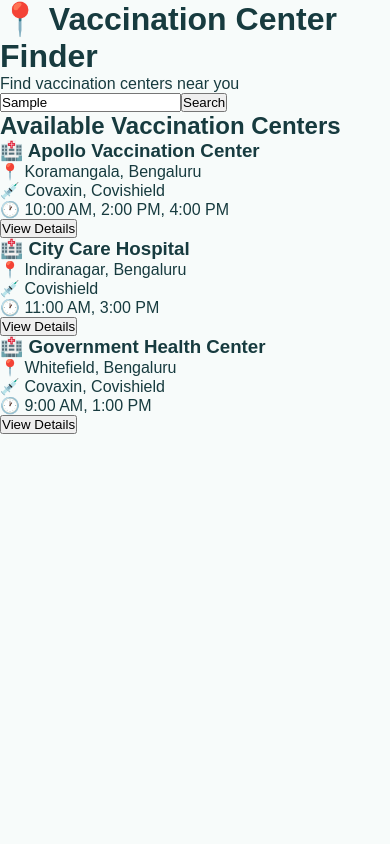
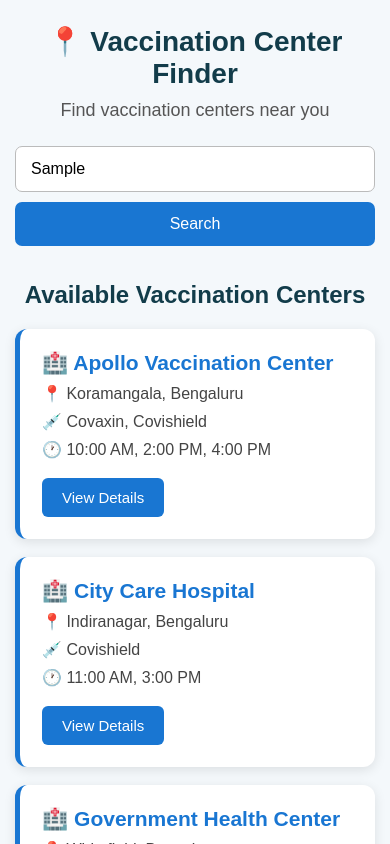
Before and after one commit to shrinidhi-31/vaccination-management-system, a React (Vite) app: page /center-finder in a window 390 px wide. Both pictures are taken after typing "Sample" into the empty fields and a click on the button "Search". Shown: the top 844 px of the page. Built offline with nearby package versions, Linux system fonts and the light colour scheme.

Commit message:
Complete vaccination center finder

```diff
--- a/src/App.css
+++ b/src/App.css
@@ -11,6 +11,7 @@
   &:hover {
     border-color: var(--accent-border);
   }
+
   &:focus-visible {
     outline: 2px solid var(--accent);
     outline-offset: 2px;
@@ -42,8 +43,8 @@
     z-index: 1;
     top: 34px;
     height: 28px;
-    transform: perspective(2000px) rotateZ(300deg) rotateX(44deg) rotateY(39deg)
-      scale(1.4);
+    transform: perspective(2000px) rotateZ(300deg) rotateX(44deg)
+      rotateY(39deg) scale(1.4);
   }
 
   .vite {
@@ -51,8 +52,8 @@
     top: 107px;
     height: 26px;
     width: auto;
-    transform: perspective(2000px) rotateZ(300deg) rotateX(40deg) rotateY(39deg)
-      scale(0.8);
+    transform: perspective(2000px) rotateZ(300deg) rotateX(40deg)
+      rotateY(39deg) scale(0.8);
   }
 }
 
@@ -78,6 +79,7 @@
   & > div {
     flex: 1 1 0;
     padding: 32px;
+
     @media (max-width: 1024px) {
       padding: 24px 20px;
     }
@@ -130,6 +132,7 @@
     &:hover {
       box-shadow: var(--shadow);
     }
+
     .button-icon {
       height: 18px;
       width: 18px;
@@ -156,6 +159,7 @@
 #spacer {
   height: 88px;
   border-top: 1px solid var(--border);
+
   @media (max-width: 1024px) {
     height: 48px;
   }
@@ -167,7 +171,7 @@
 
   &::before,
   &::after {
-    content: '';
+    content: "";
     position: absolute;
     top: -4.5px;
     border: 5px solid transparent;
@@ -177,8 +181,152 @@
     left: 0;
     border-left-color: var(--border);
   }
+
   &::after {
     right: 0;
     border-right-color: var(--border);
   }
 }
+
+/* =================================
+   VACCINATION CENTER FINDER
+   ================================= */
+
+.center-finder {
+  min-height: 100vh;
+  padding: 40px 20px;
+  background: #f4f8fb;
+  text-align: center;
+  box-sizing: border-box;
+}
+
+.center-finder h1 {
+  color: #123c4a;
+  font-size: 40px;
+  margin: 0 0 10px;
+}
+
+.center-finder > p {
+  color: #555;
+  font-size: 18px;
+  margin-bottom: 25px;
+}
+
+/* Search Box */
+
+.search-box {
+  display: flex;
+  justify-content: center;
+  align-items: center;
+  gap: 10px;
+  margin: 25px auto 35px;
+  max-width: 650px;
+}
+
+.search-box input {
+  flex: 1;
+  min-width: 0;
+  padding: 13px 15px;
+  font-size: 16px;
+  border: 1px solid #bbb;
+  border-radius: 7px;
+  outline: none;
+  background: white;
+}
+
+.search-box input:focus {
+  border-color: #1976d2;
+}
+
+.search-box button {
+  padding: 13px 24px;
+  background: #1976d2;
+  color: white;
+  border: none;
+  border-radius: 7px;
+  font-size: 16px;
+  cursor: pointer;
+}
+
+.search-box button:hover {
+  background: #125ca8;
+}
+
+/* Center List */
+
+.center-list {
+  width: 100%;
+  max-width: 850px;
+  margin: 0 auto;
+}
+
+.center-list h2 {
+  color: #123c4a;
+  margin-bottom: 20px;
+}
+
+/* Center Cards */
+
+.center-card {
+  background: white;
+  padding: 22px;
+  margin: 18px 0;
+  border-radius: 12px;
+  text-align: left;
+  box-shadow: 0 3px 12px rgba(0, 0, 0, 0.1);
+  border-left: 5px solid #1976d2;
+}
+
+.center-card h3 {
+  color: #1976d2;
+  margin-top: 0;
+  font-size: 21px;
+}
+
+.center-card p {
+  color: #444;
+  margin: 9px 0;
+  font-size: 16px;
+}
+
+/* View Details Button */
+
+.center-card button {
+  margin-top: 10px;
+  padding: 11px 20px;
+  background: #1976d2;
+  color: white;
+  border: none;
+  border-radius: 6px;
+  cursor: pointer;
+  font-size: 15px;
+}
+
+.center-card button:hover {
+  background: #125ca8;
+}
+
+/* Mobile Responsive */
+
+@media (max-width: 600px) {
+  .center-finder {
+    padding: 25px 15px;
+  }
+
+  .center-finder h1 {
+    font-size: 28px;
+  }
+
+  .search-box {
+    flex-direction: column;
+  }
+
+  .search-box input {
+    width: 100%;
+    box-sizing: border-box;
+  }
+
+  .search-box button {
+    width: 100%;
+  }
+}
--- a/src/components/CenterFinder.jsx
+++ b/src/components/CenterFinder.jsx
@@ -1,3 +1,4 @@
+import "../App.css";
 import { useState } from "react";
 
 function CenterFinder() {
@@ -62,7 +63,15 @@
 
               <p>🕐 {center.slots}</p>
 
-              <button>View Details</button>
+              <button
+  onClick={() =>
+    alert(
+      `Center: ${center.name}\nLocation: ${center.location}\nVaccines: ${center.vaccines}\nSlots: ${center.slots}`
+    )
+  }
+>
+  View Details
+</button>
             </div>
           ))}
         </div>
```
